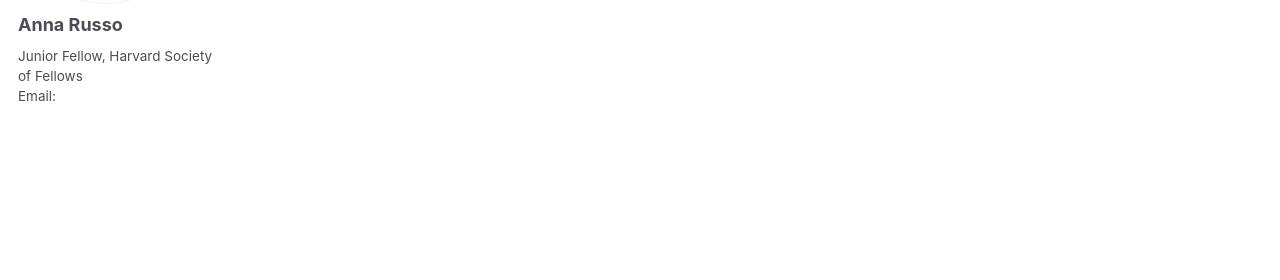
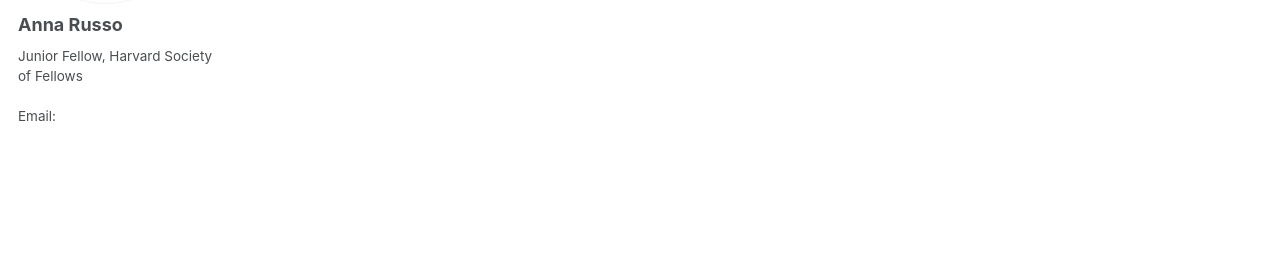
Before and after one commit to annarusso/annarusso.github.io, a Jekyll site: the page built from _pages/about.md, in a window 1280 px wide. Shown: the part 277-557 px from the top of the page. Built offline with Jekyll 4.4.1, drawn with Linux system fonts in a browser that asks for light colours.

```diff
--- a/_config.yml
+++ b/_config.yml
@@ -24,7 +24,7 @@ author:
   avatar           : "bio-photo-3.png"
   name             : "Anna Russo"
   pronouns         : # example: "she/her"
-  bio              : "Junior Fellow, Harvard Society of Fellows <br>Email: "
+  bio              : "Junior Fellow, Harvard Society of Fellows <br>  <br>Email: "
   location         : #"Earth"
   employer         : #"Red Brick University"
   uri              : # URL
```
